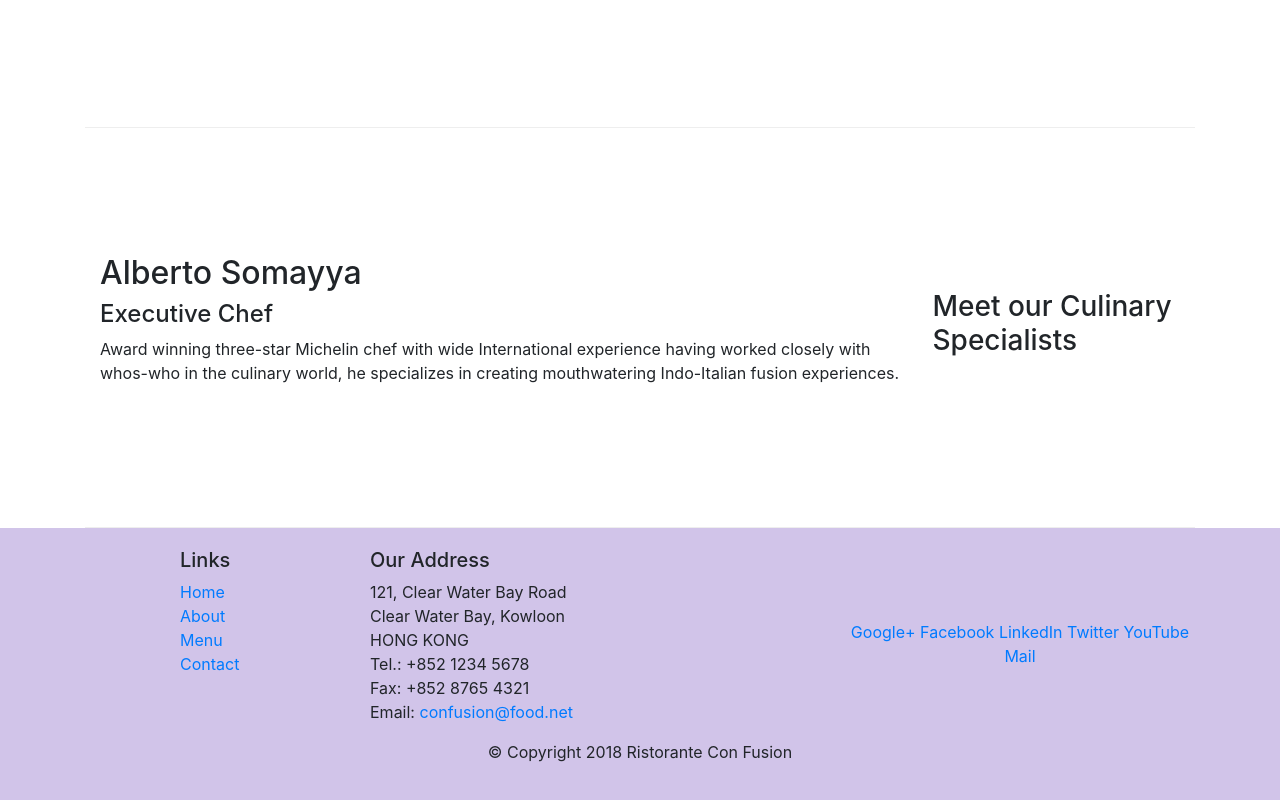
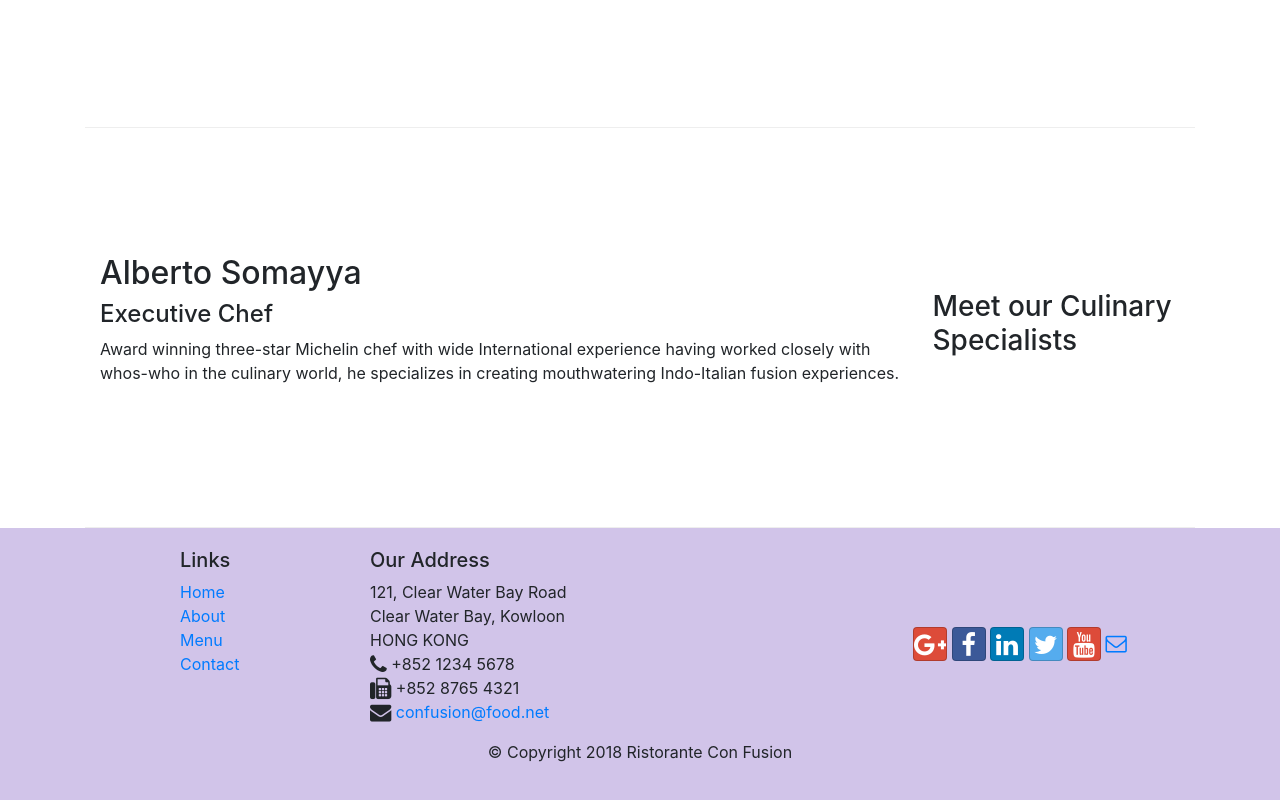
Before and after one commit to SUBHRADEEP662/conFusion, a website: page index.html in a window 1280 px wide. Shown: the part 1006-1806 px from the top of the page. Drawn offline with nearby package versions, Linux system fonts and the light colour scheme.

Commit message:
icon fonts

```diff
--- a/index.html
+++ b/index.html
@@ -9,6 +9,8 @@
 
         <!-- Bootstrap CSS -->
         <link rel="stylesheet" href="node_modules/bootstrap/dist/css/bootstrap.min.css">
+        <link rel="stylesheet" href="node_modules/font-awesome/css/font-awesome.min.css">
+        <link rel="stylesheet" href="node_modules/bootstrap-social/bootstrap-social.css">
         <link rel="stylesheet" href="css/styles.css">
     <title>Ristorante Con Fusion</title>
 </head>
@@ -25,16 +27,16 @@
             <div class="collapse navbar-collapse" id="Navbar">
                 <ul class="navbar-nav mr-auto">
                     <li class="nav-item active">
-                        <a href="#" class="nav-link">Home</a>
+                        <a href="#" class="nav-link"> <span class="fa fa-home fa-lg"></span> Home</a>
                     </li>
                     <li class="nav-item">
-                        <a href="./aboutus.html" class="nav-link">About</a>
+                        <a href="./aboutus.html" class="nav-link"> <span class="fa fa-info fa-lg"></span> About</a>
                     </li>
                     <li class="nav-item">
-                        <a href="#" class="nav-link">Menu</a>
+                        <a href="#" class="nav-link"> <span class="fa fa-list fa-lg"> </span> Menu</a>
                     </li>
                     <li class="nav-item">
-                        <a href="#" class="nav-link">Contact</a>
+                        <a href="#" class="nav-link"> <span class="fa fa-address-card fa-lg"></span> Contact</a>
                     </li>
                 </ul>
             </div>
@@ -106,19 +108,19 @@
 		              121, Clear Water Bay Road<br>
 		              Clear Water Bay, Kowloon<br>
 		              HONG KONG<br>
-		              Tel.: +852 1234 5678<br>
-		              Fax: +852 8765 4321<br>
-		              Email: <a href="mailto:confusion@food.net">confusion@food.net</a>
+		              <i class="fa fa-phone fa-lg"></i> +852 1234 5678<br>
+		              <i class="fa fa-fax fa-lg"></i> +852 8765 4321<br>
+		              <i class="fa fa-envelope fa-lg"></i> <a href="mailto:confusion@food.net">confusion@food.net</a>
 		           </address>
                 </div>
                 <div class="col-12 col-sm-4 align-self-center">
                     <div class="text-center">
-                        <a href="http://google.com/+">Google+</a>
-                        <a href="http://www.facebook.com/profile.php?id=">Facebook</a>
-                        <a href="http://www.linkedin.com/in/">LinkedIn</a>
-                        <a href="http://twitter.com/">Twitter</a>
-                        <a href="http://youtube.com/">YouTube</a>
-                        <a href="mailto:">Mail</a>
+                        <a class="btn btn-social-icon btn-google" href="http://google.com/+"> <i class="fa fa-google-plus fa-lg"></i> </a>
+                        <a class="btn btn-social-icon btn-facebook" href="http://www.facebook.com/profile.php?id="><i class="fa fa-facebook fa-lg"></i></a>
+                        <a class="btn btn-social-icon btn-linkedin" href="http://www.linkedin.com/in/"><i class="fa fa-linkedin fa-lg"></i></a>
+                        <a class="btn btn-social-icon btn-twitter" href="http://twitter.com/"><i class="fa fa-twitter fa-lg"></i></a>
+                        <a class="btn btn-social-icon btn-google" href="http://youtube.com/"><i class="fa fa-youtube fa-lg"></i></a>
+                        <a href="mailto:"><i class="fa fa-envelope-o fa-lg"></i></a>
                     </div>
                 </div>
            </div>
--- a/package.json
+++ b/package.json
@@ -15,6 +15,8 @@
   },
   "dependencies": {
     "bootstrap": "^4.5.3",
+    "bootstrap-social": "^5.1.1",
+    "font-awesome": "^4.7.0",
     "jquery": "^3.5.1",
     "popper.js": "^1.12.9"
   }
```
Also changed, not shown: aboutus.html (+15 -13 lines), 1 other file.
